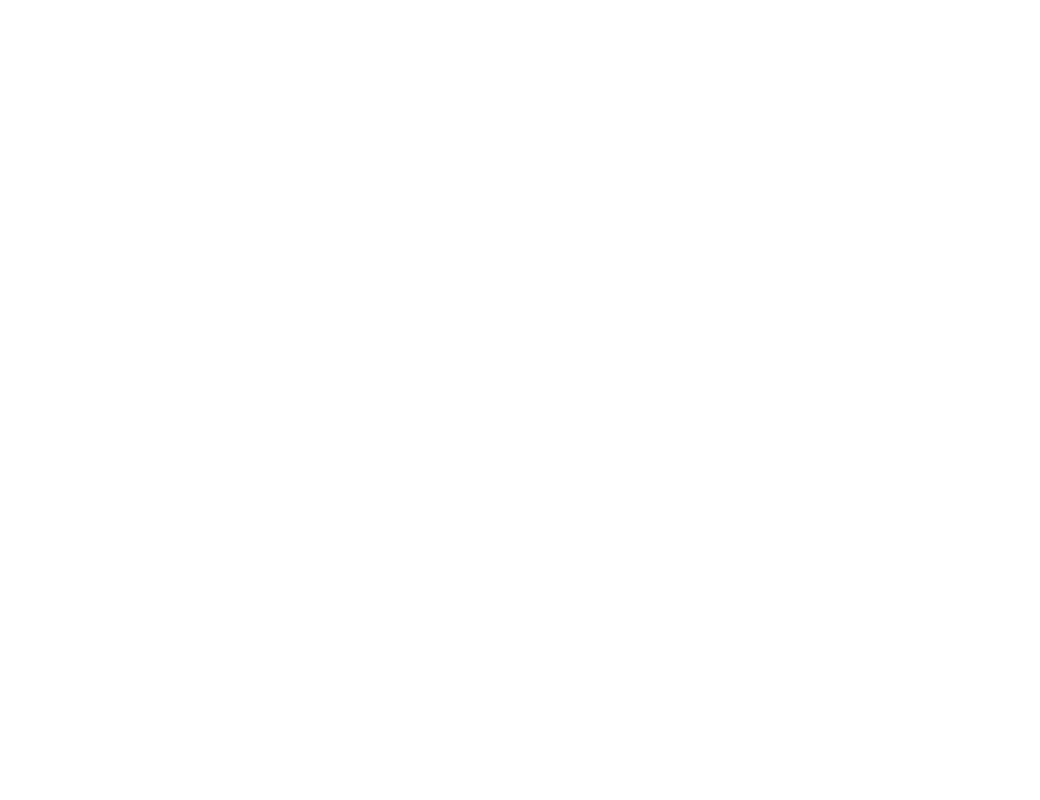
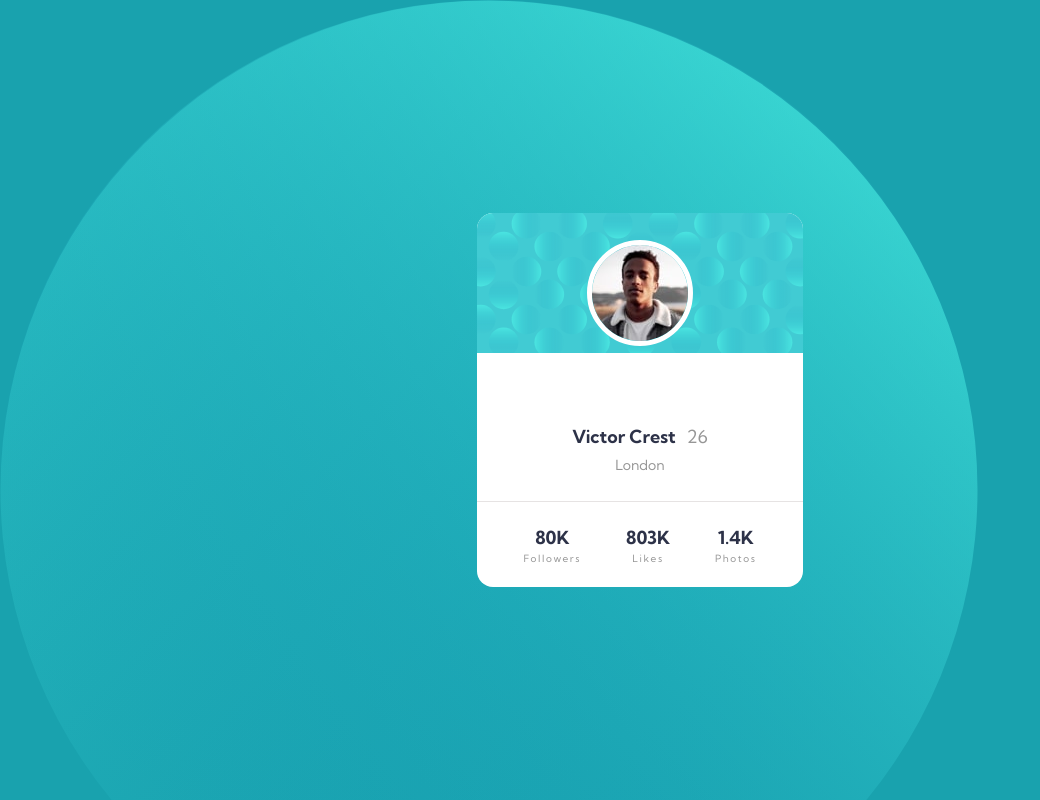
Before and after one commit to kpax10/profile-card-component-main, a plain HTML site: page index.html in a window 1280 px wide. Shown: the whole page, without its empty margins (0-1040 px from the left). Drawn offline with Linux system fonts and the light colour scheme.

Commit message:
card nearly complete. need bg and img work

```diff
--- a/index.html
+++ b/index.html
@@ -14,20 +14,35 @@
 
 <body>
 
-  <!-- <div class="card">
-    Victor Crest
-    26
-    London
+  <div class="card">
+    <div class="container">
+      <div class="container-top">
+      </div>
+      <div class="container-bottom">
+        <img class="user-photo" src="/images/image-victor.jpg" alt="">
+        <div class="user-name-container">
+          <h2 class="user-name">Victor Crest</h2><span class="age">26</span>
+        </div>
 
-    80K
-    Followers
+        <span class="location">London</span>
+      </div>
 
-    803K
-    Likes
-
-    1.4K
-    Photos
-  </div> -->
+      <section class="stats">
+        <div class="metric-container">
+          <span class="number">80K</span>
+          <span class="metric">Followers</span>
+        </div>
+        <div class="metric-container">
+          <span class="number">803K</span>
+          <span class="metric">Likes</span>
+        </div>
+        <div class="metric-container">
+          <span class="number">1.4K</span>
+          <span class="metric">Photos</span>
+        </div>
+      </section>
+    </div>
+  </div>
 
 </body>
 
--- /dev/null
+++ b/styles/_card.scss
@@ -0,0 +1,78 @@
+.card {
+    width: 326px;
+    height: 374px;
+    border-radius: 1rem;
+    background-color: white;
+}
+
+.container-top {
+    height: 140px;
+    width: 326px;
+    background-image: url(/images/bg-pattern-card.svg);
+    border-radius: 1rem 1rem 0 0;
+}
+
+.user-photo {
+    position: absolute;
+    border-radius: 50%;
+    // top: 234px;
+    top: 30%;
+    // right: 135px;
+    border: 5px solid #FFFFFF;
+}
+
+.container-bottom {
+    display: flex;
+    flex-direction: column;
+    align-items: center;
+    margin-top: 4.5rem;
+    padding-bottom: 1.7rem;
+    border-bottom: 1px solid rgb(230, 227, 227);
+
+}
+
+.user-name-container {
+    display: flex;
+}
+
+.user-name {
+    font-size: 18px;
+    font-weight: $font-700;
+    color: $dark-blue;
+}
+
+.age {
+    color: $grey;;
+    padding-left: 0.7rem;
+}
+
+.location {
+    font-size: 14px;
+    color: $grey;
+    margin-top: 0.5rem;
+}
+
+.stats {
+    @include flex-center(row);
+    justify-content: space-around; ////fix spacing around stats
+    padding: 1.5rem;
+}
+
+.metric-container {
+    display: flex;
+    flex-direction: column;
+    align-items: center;
+}
+
+.number {
+    font-weight: $font-700;
+    color: $dark-blue;
+}
+
+.metric {
+    font-size: 10px;
+    font-weight: $font-400;
+    color: $grey;
+    letter-spacing: 0.1rem;
+    padding-top: 0.2rem;
+}
--- a/styles/_variables.scss
+++ b/styles/_variables.scss
@@ -8,3 +8,11 @@ $grey: hsl(0, 0%, 59%);
 $font-text:'Kumbh Sans', sans-serif;
 $font-400: 400;
 $font-700: 700;
+
+// Functions
+@mixin flex-center($direction) {
+    display: flex;
+    justify-content:center;
+    align-items: center;
+    flex-direction: $direction;
+}
--- a/styles/style.scss
+++ b/styles/style.scss
@@ -1,11 +1,5 @@
 @import './variables';
-
-@mixin flex-center($direction) {
-    display: flex;
-    justify-content:center;
-    align-items: center;
-    flex-direction: $direction;
-}
+@import './card';
 
 * {
     margin:0;
@@ -14,4 +8,11 @@
 }
 body {
     height:100vh;
+    @include flex-center(row);
+    font-family: $font-text;
+    font-size: 18px;
+    background-color: $cyan;
+    background-image: url(/images/bg-pattern-top.svg), url(/images/bg-pattern-bottom.svg);
+    background-repeat: no-repeat, no-repeat;
+    // background-position: ;
 }
```
Also changed, not shown: notes.md (added, +3 -0 lines), styles/style.css, 1 other file.
